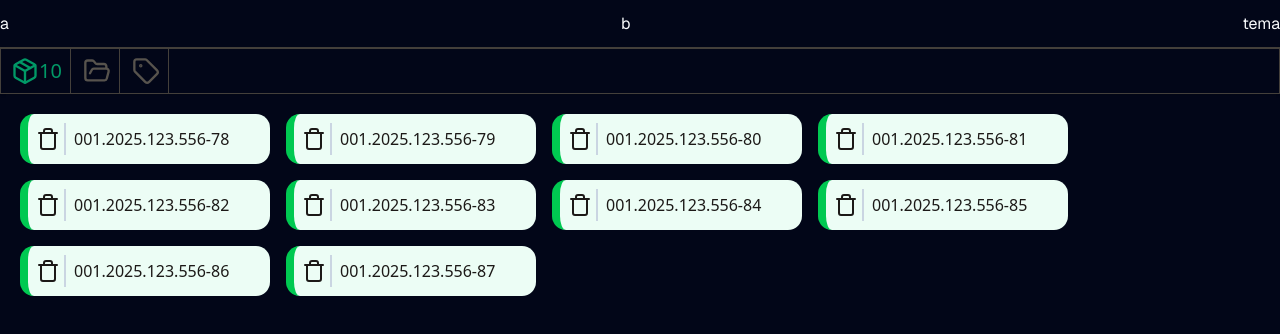
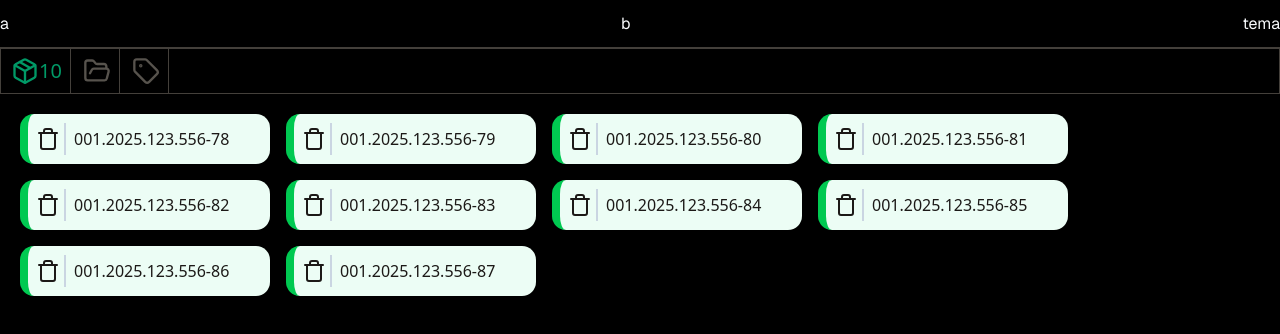
Before and after one commit to thauanb-dev/nextryx, a Next.js app: page / in a window 1280 px wide. Shown: the top 334 px of the page. Built offline with nearby package versions, Linux system fonts and the light colour scheme.

Commit message:
refactor: Corrigido bg para black no dark mod

```diff
--- a/src/app/components/ProcessItem.tsx
+++ b/src/app/components/ProcessItem.tsx
@@ -14,7 +14,7 @@ interface ProcessItemProps{
 //TODO - Tornar os processo arrastaveis
 //TODO - Melhorar a experiencia UI
 
-function ProcessItem({name,key}:ProcessItemProps){
+function ProcessItem({name}:ProcessItemProps){
     return(
             <div className="flex h-[50px] w-[250px] border-l-8 border-green-500 bg-emerald-50 text-stone-900 rounded-xl hover:shadow-neutral-300 hover:shadow-md  transition-all duration-300 cursor-pointer items-center p-1 gap-2 ">
                 <div className="flex border-slate-300 border-r-2 p-1">
--- a/src/app/components/ProcessList.tsx
+++ b/src/app/components/ProcessList.tsx
@@ -5,16 +5,16 @@ import { useEffect } from "react"
 //tipar processList
 function ProcessList(){
     const processos = [
-  { "name": "001.2025.123.556-78", "key": 1 },
-  { "name": "001.2025.123.556-79", "key": 1 },
-  { "name": "001.2025.123.556-80", "key": 1 },
-  { "name": "001.2025.123.556-81", "key": 1 },
-  { "name": "001.2025.123.556-82", "key": 1 },
-  { "name": "001.2025.123.556-83", "key": 1 },
-  { "name": "001.2025.123.556-84", "key": 1 },
-  { "name": "001.2025.123.556-85", "key": 1 },
-  { "name": "001.2025.123.556-86", "key": 1 },
-  { "name": "001.2025.123.556-87", "key": 1 }
+  { "name": "001.2025.123.556-78","key":1 },
+  { "name": "001.2025.123.556-79","key":2 },
+  { "name": "001.2025.123.556-80","key":3 },
+  { "name": "001.2025.123.556-81","key":4 },
+  { "name": "001.2025.123.556-82","key":5 },
+  { "name": "001.2025.123.556-83","key":6 },
+  { "name": "001.2025.123.556-84","key":7 },
+  { "name": "001.2025.123.556-85","key":8 },
+  { "name": "001.2025.123.556-86","key":9 },
+  { "name": "001.2025.123.556-87","key":10 }
 ]
   //utilizando o hook personalizado do ProcessContext
   const {setTotal} = useProcess()
--- a/src/app/globals.css
+++ b/src/app/globals.css
@@ -1,7 +1,7 @@
 @import "tailwindcss";
 @import "tw-animate-css";
 
-@custom-variant dark (&:is(.dark *));
+@custom-variant dark (&:where(.dark, .dark *));
 
 @theme inline {
   --color-background: var(--background);
@@ -45,7 +45,7 @@
 
 :root {
   --radius: 0.625rem;
-  --background: oklch(1 0 0);
+  --background: white;
   --foreground: oklch(0.129 0.042 264.695);
   --card: oklch(1 0 0);
   --card-foreground: oklch(0.129 0.042 264.695);
@@ -79,7 +79,7 @@
 }
 
 .dark {
-  --background: oklch(0.129 0.042 264.695);
+  --background: #000000;
   --foreground: oklch(0.984 0.003 247.858);
   --card: oklch(0.208 0.042 265.755);
   --card-foreground: oklch(0.984 0.003 247.858);
@@ -113,10 +113,7 @@
 }
 
 @layer base {
-  * {
-    @apply border-border outline-ring/50;
-  }
-  body {
+   html,body {
     @apply bg-background text-foreground;
   }
 }
--- a/src/app/layout.tsx
+++ b/src/app/layout.tsx
@@ -22,7 +22,7 @@ export default function RootLayout({
   return (
     <html lang="en" className="dark">
       <body
-        className={`${geistSans.variable} ${geistMono.variable} antialiased`}
+        className={`${geistSans.variable} ${geistMono.variable} antialiased min-h-screen`}
       >
         {children}
       </body>
```
